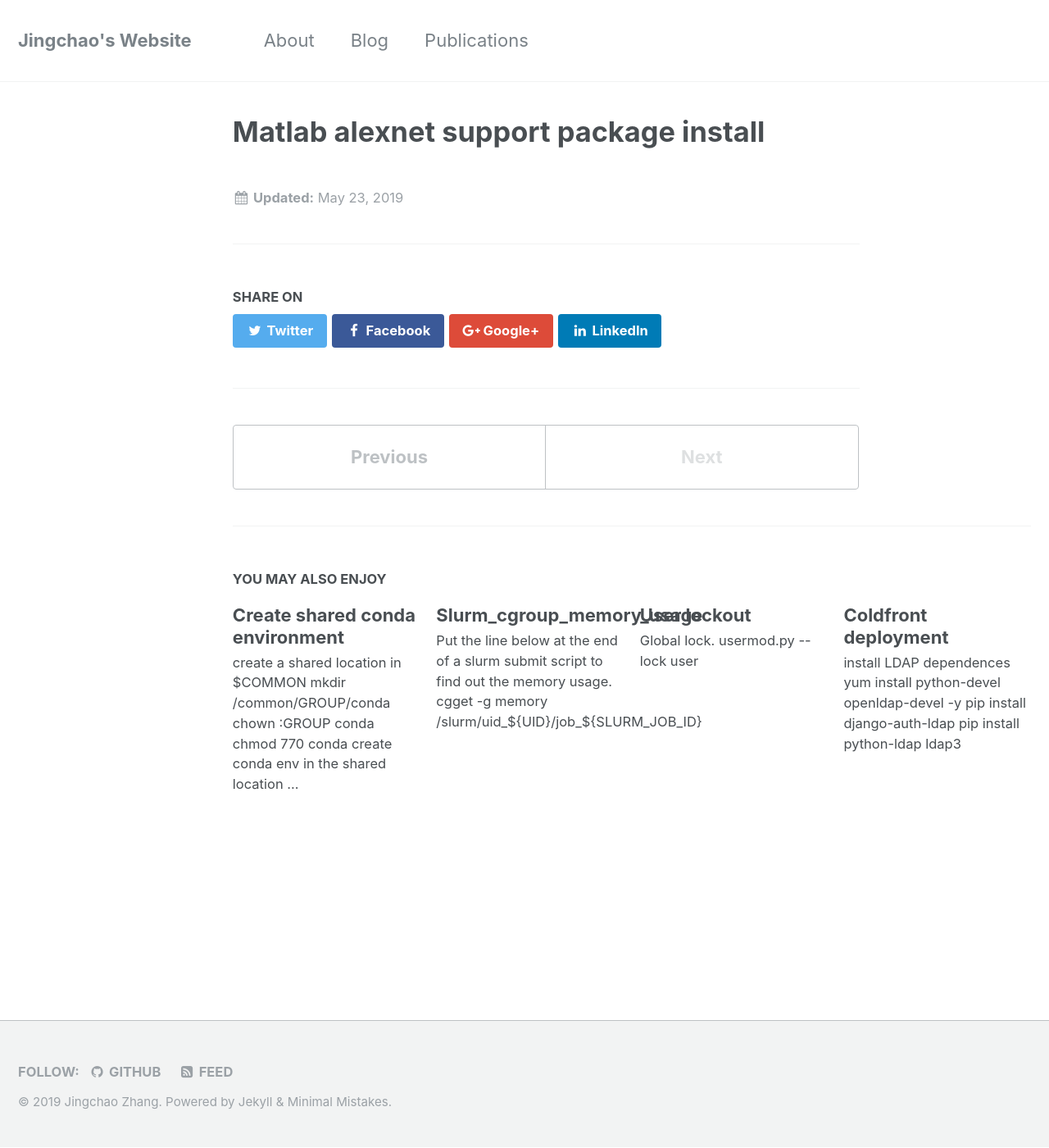
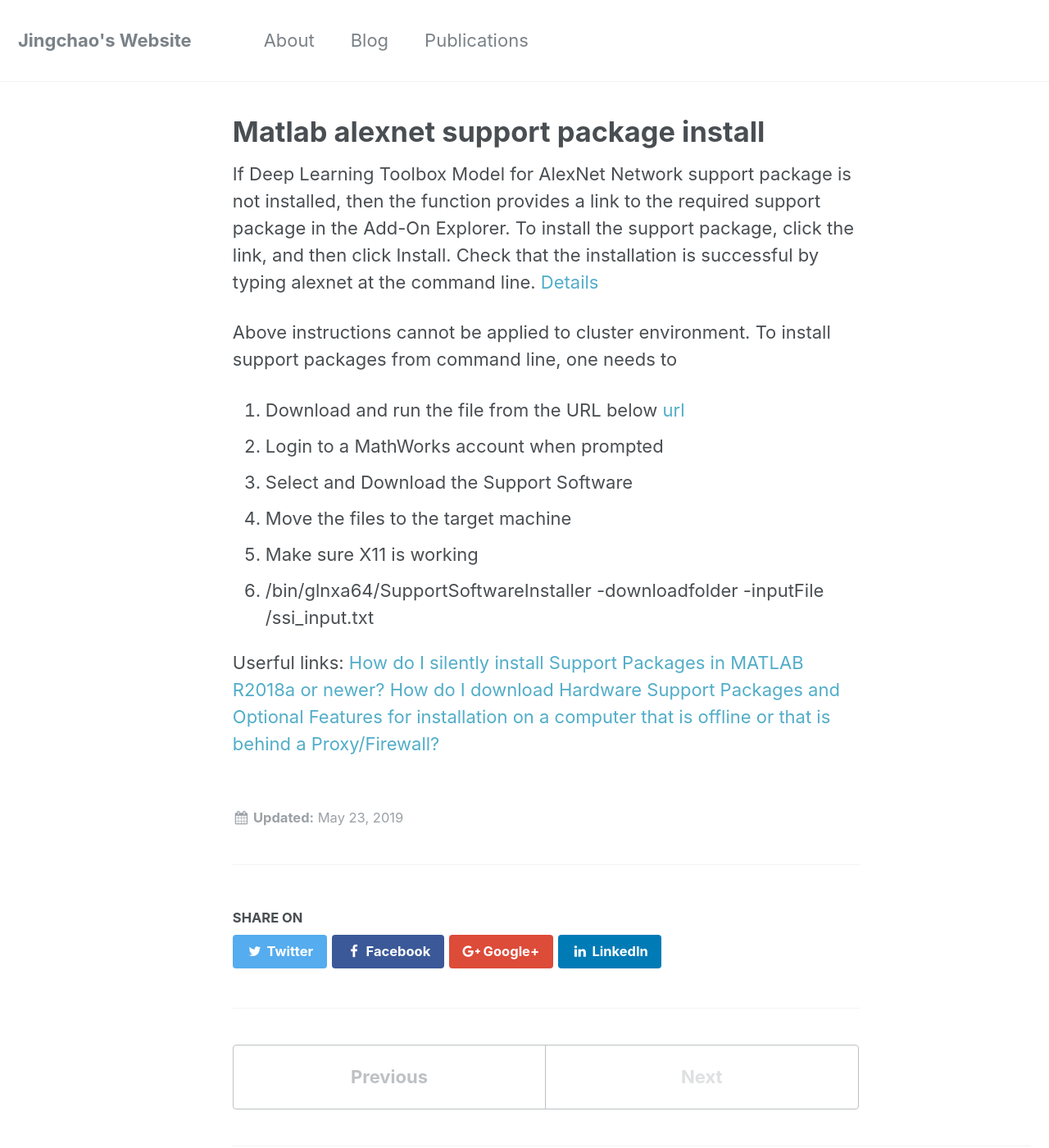
Before and after one commit to JingchaoZhang/JingchaoZhang.github.io, a Jekyll site: the page built from _posts/2019-05-23-matlab alexnet support package install.md, in a window 1280 px wide and 1400 px high. Shown: the whole window at 82% size. Built offline with Jekyll 4.4.1, drawn with Linux system fonts in a browser that asks for light colours.

Commit message:
Update 2019-05-23-matlab alexnet support package install.md

```diff
--- a/_posts/2019-05-23-matlab alexnet support package install.md
+++ b/_posts/2019-05-23-matlab alexnet support package install.md
@@ -2,3 +2,19 @@
 layout: single
 author_profile: false
 ---
+
+
+If Deep Learning Toolbox Model for AlexNet Network support package is not installed, then the function provides a link to the required support package in the Add-On Explorer. To install the support package, click the link, and then click Install. Check that the installation is successful by typing alexnet at the command line.
+[Details](https://www.mathworks.com/help/deeplearning/ref/alexnet.html#bvnyo6s)
+
+Above instructions cannot be applied to cluster environment. To install support packages from command line, one needs to
+1. Download and run the file from the URL below [url](https://www.mathworks.com/support/install/support-software-downloader.html?s_tid=srchtitle)
+1. Login to a MathWorks account when prompted
+1. Select and Download the Support Software
+1. Move the files to the target machine
+1. Make sure X11 is working
+1. <MATLAB root directory>/bin/glnxa64/SupportSoftwareInstaller -downloadfolder <pathtodownloadfolder> -inputFile <pathtoinputFile>/ssi_input.txt
+
+Userful links:
+[How do I silently install Support Packages in MATLAB R2018a or newer?](https://www.mathworks.com/matlabcentral/answers/389223-how-do-i-silently-install-support-packages-in-matlab-r2018a-or-newer)
+[How do I download Hardware Support Packages and Optional Features for installation on a computer that is offline or that is behind a Proxy/Firewall?](https://www.mathworks.com/matlabcentral/answers/293235-how-do-i-download-hardware-support-packages-and-optional-features-for-installation-on-a-computer-tha)
```
